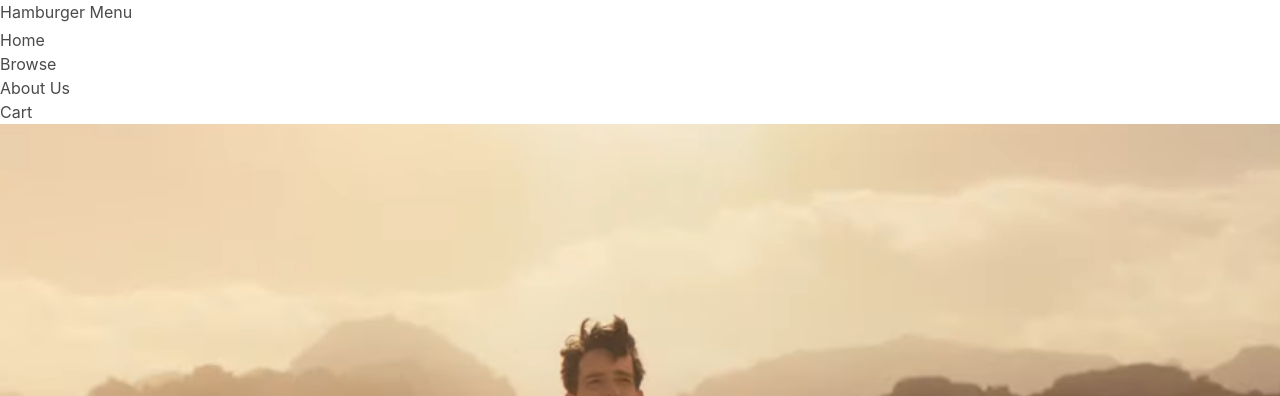
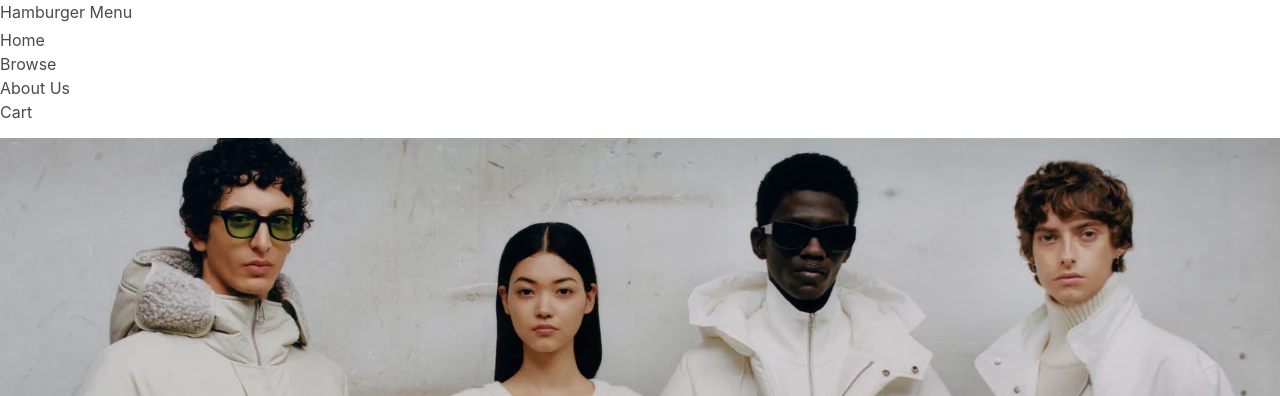
Before and after one commit to cjaco906/Web-II-Assign-2, a website built with Vite: page index.html in a window 1280 px wide. Shown: the top 396 px of the page. Built offline with nearby package versions, Linux system fonts and the light colour scheme.

Commit message:
background image fix

```diff
--- a/index.html
+++ b/index.html
@@ -29,9 +29,11 @@
           <section class="hero is-fullheight-with-navbar">
             <section
   class="hero is-fullheight-with-navbar"
-  style="background-image: url('/src/images/bacground.png');
-         background-size: cover;
-         background-position: center;">
+  style="background-image: url('/src/images/background.webp');
+         background-size: contain;
+         background-position: center;
+         background-repeat: no-repeat;">
+
 
 
 
```
Also changed, not shown: src/images/bacground.png (deleted), src/images/background.avif (deleted), src/images/background.webp (added).
